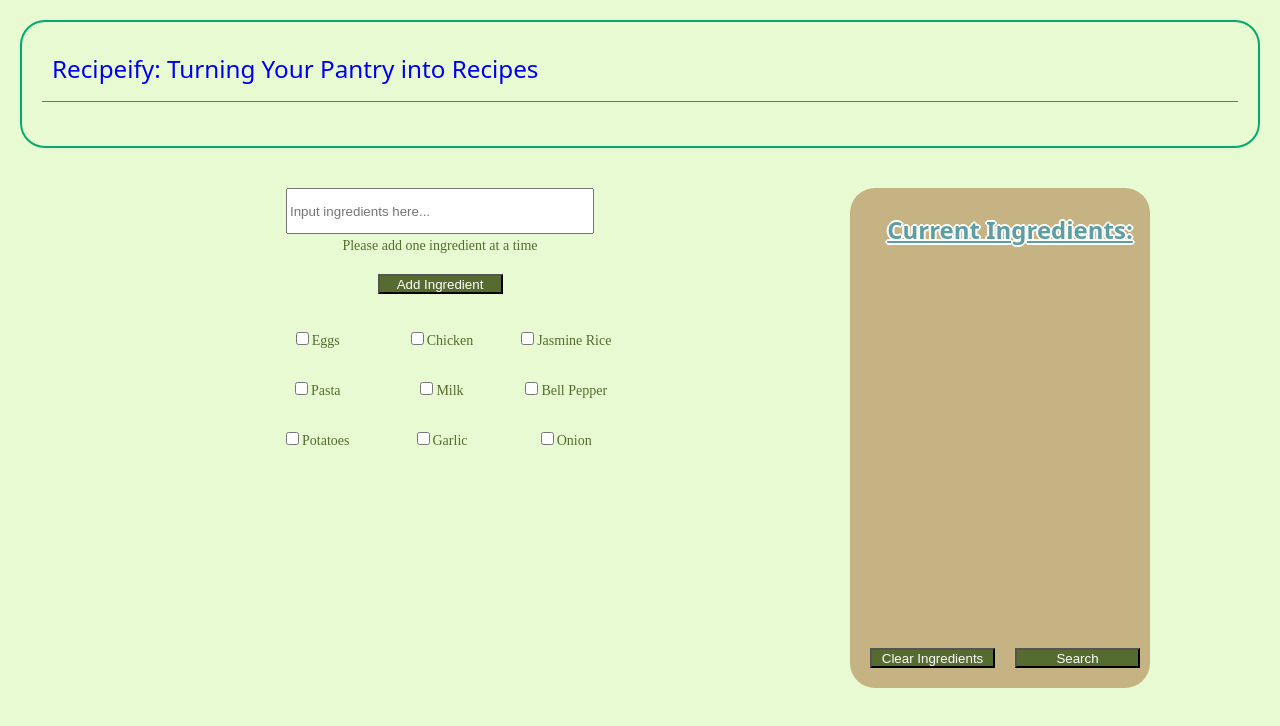
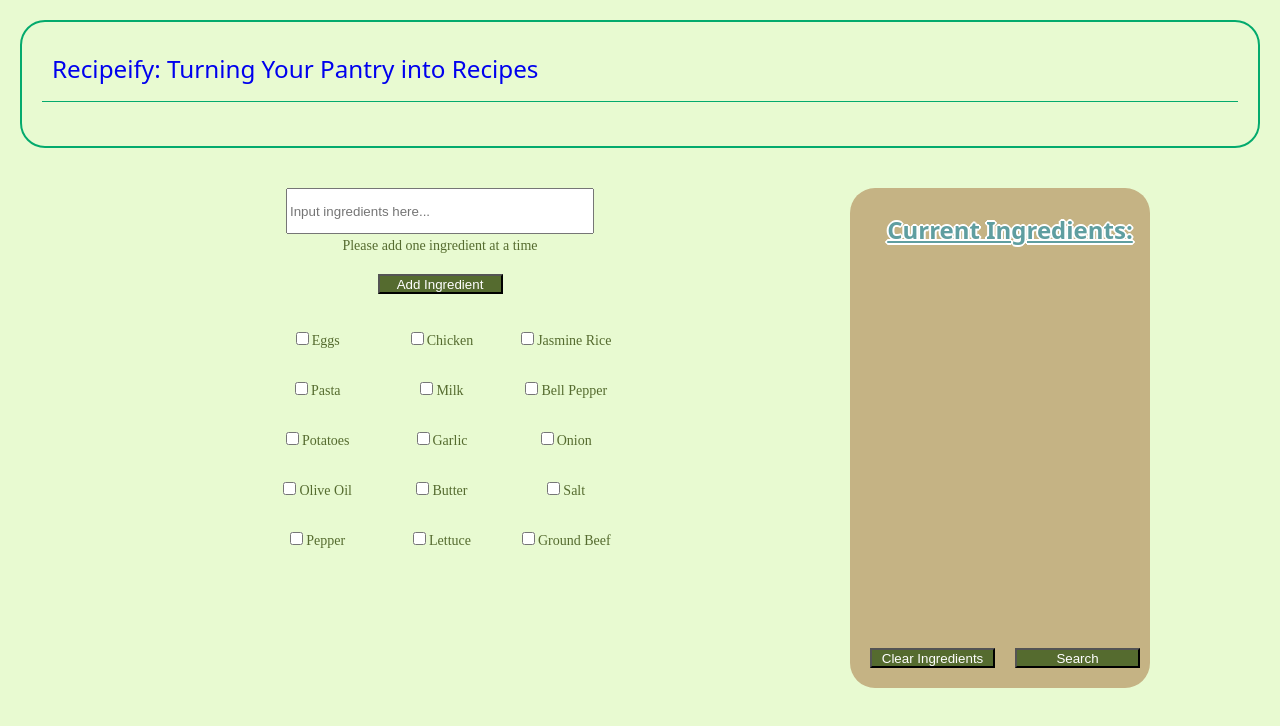
Before and after one commit to SoulaiVang/Recipify, a React (Create React App) app: page / in a window 1280 px wide. Shown: the top 726 px of the page. Built offline with nearby package versions, Linux system fonts and the light colour scheme.

Commit message:
saving updates to ingredients list

```diff
--- a/src/IngredientPage.js
+++ b/src/IngredientPage.js
@@ -8,7 +8,7 @@ const IngredientPage = () => {
 
   // Update recipe list
   const [ingredientsList, setIngredientsList] = useState([]);
-  const common_ingredients = ["Eggs", "Chicken", "Jasmine Rice", "Pasta", "Milk", "Bell Pepper", "Potatoes", "Garlic", "Onion"]
+  const common_ingredients = ["Eggs", "Chicken", "Jasmine Rice", "Pasta", "Milk", "Bell Pepper", "Potatoes", "Garlic", "Onion", "Olive Oil", "Butter", "Salt", "Pepper", "Lettuce", "Ground Beef"]
 
   const handleCheckboxChange = (event, ingredient) => {
     const {checked} = event.target;
```
